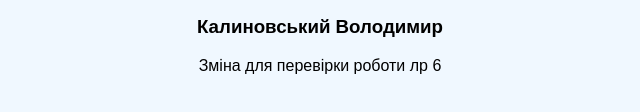
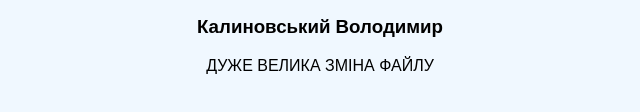
Before and after one commit to Cucumbao/IIT, a plain HTML site: page index.html in a window 1280 px wide. Shown: the part 240-352 px from the top of the page, 320-960 px from the left. Drawn offline with Linux system fonts and the light colour scheme.

Commit message:
Update index.html

```diff
--- a/index.html
+++ b/index.html
@@ -11,6 +11,6 @@
 <h3>Сизоненко Анна</h3>
 <h3>Мартинюк Тетяна</h3>
 <h3>Калиновський Володимир</h3>
-<p>Зміна для перевірки роботи лр 6</p>
+<p>ДУЖЕ ВЕЛИКА ЗМІНА ФАЙЛУ</p>
 </body>
 </html>
```
